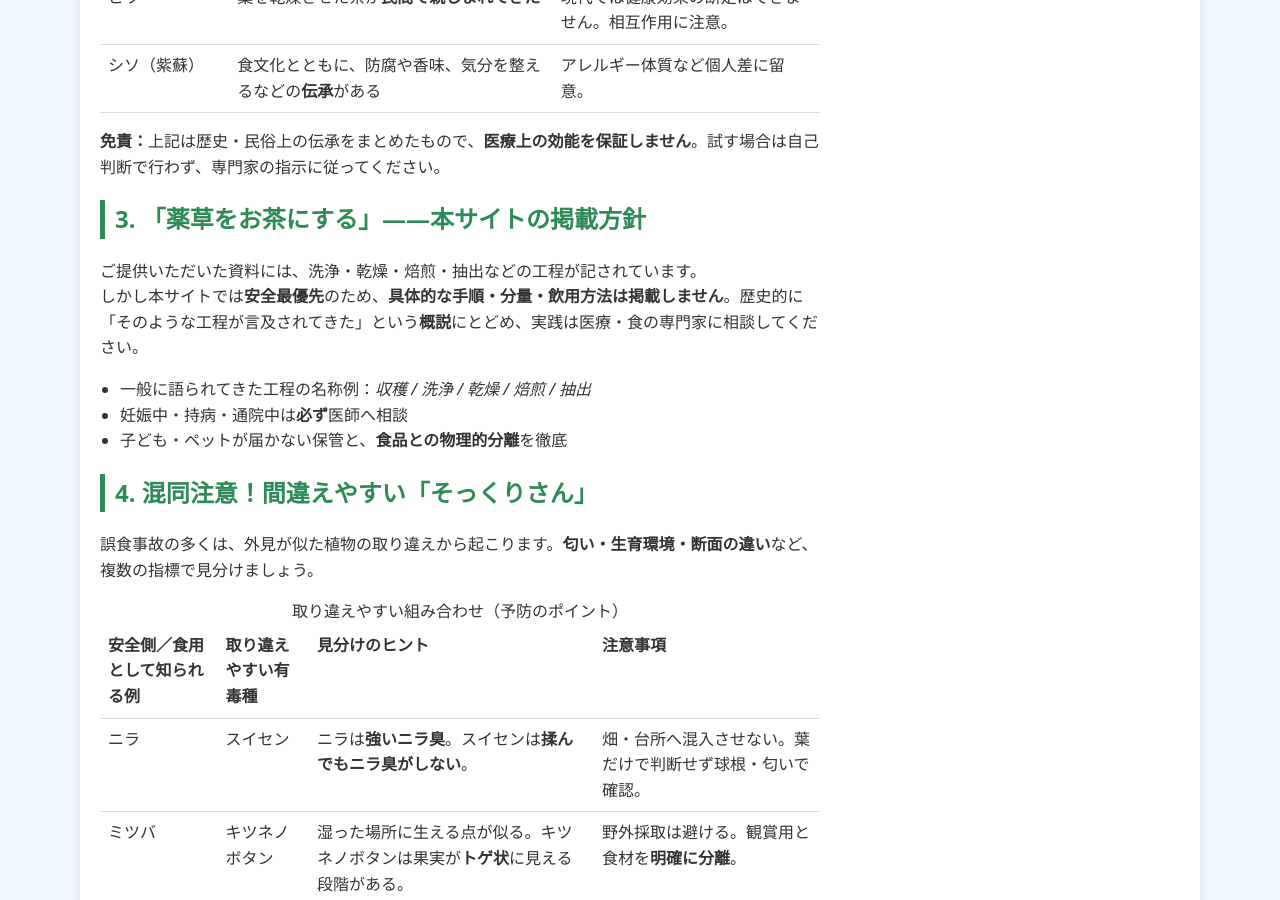
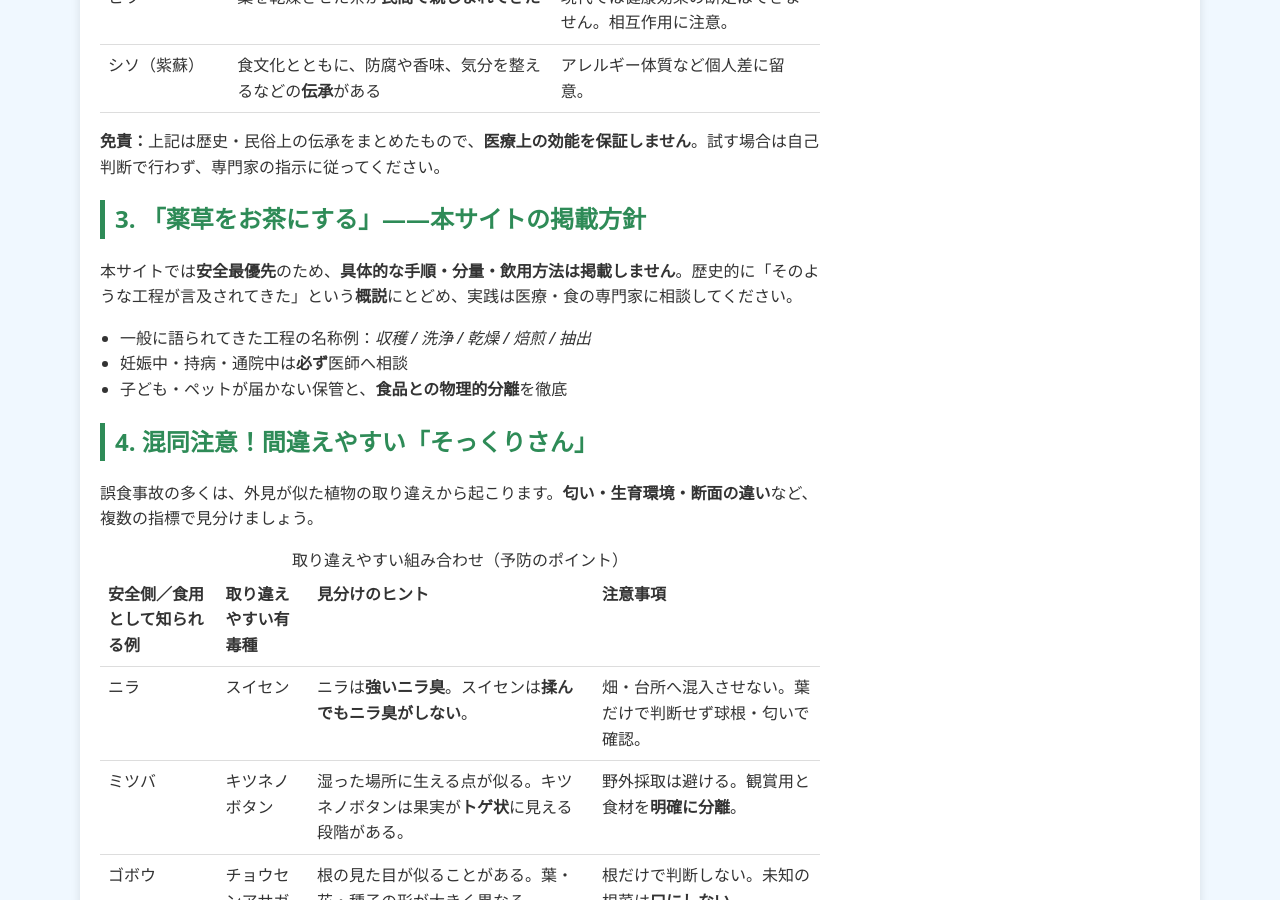
Before and after one commit to shiitake-garden/shiitake-garden.github.io, a Jekyll site: the page built from contents/caution.html, in a window 1280 px wide and 900 px high, scrolled down 2142 px. Built offline with Jekyll 4.4.1, drawn with Linux system fonts in a browser that asks for light colours.

Commit message:
Update caution.html

```diff
--- a/contents/caution.html
+++ b/contents/caution.html
@@ -188,8 +188,7 @@ title: カルティベーションラボ
     <section id="herbal-tea-policy">
       <h2>3. 「薬草をお茶にする」——本サイトの掲載方針</h2>
       <p>
-        ご提供いただいた資料には、洗浄・乾燥・焙煎・抽出などの工程が記されています。<br>
-        しかし本サイトでは<strong>安全最優先</strong>のため、<strong>具体的な手順・分量・飲用方法は掲載しません</strong>。歴史的に「そのような工程が言及されてきた」という<strong>概説</strong>にとどめ、実践は医療・食の専門家に相談してください。
+      本サイトでは<strong>安全最優先</strong>のため、<strong>具体的な手順・分量・飲用方法は掲載しません</strong>。歴史的に「そのような工程が言及されてきた」という<strong>概説</strong>にとどめ、実践は医療・食の専門家に相談してください。
       </p>
       <ul>
         <li>一般に語られてきた工程の名称例：<em>収穫 / 洗浄 / 乾燥 / 焙煎 / 抽出</em></li>
```
